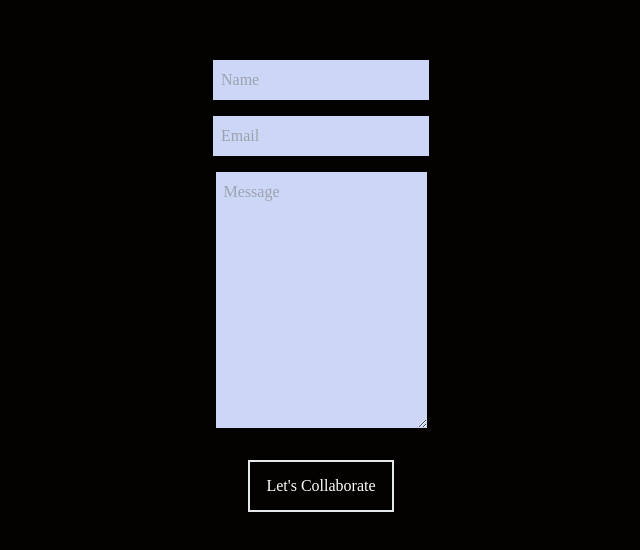
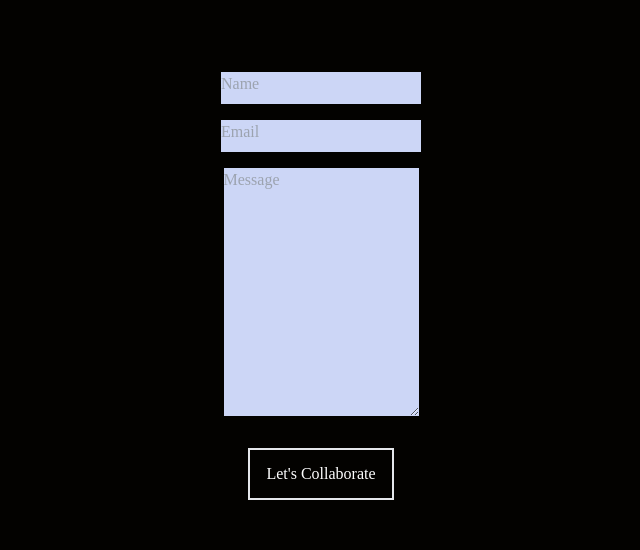
Before and after one commit to dbpl566/dbpl566.github.io, a React (Create React App) app: page / in a window 1280 px wide. Shown: the part 3298-3848 px from the top of the page, without its empty margins (319-959 px from the left). Built offline with nearby package versions, Linux system fonts and the light colour scheme.

Commit message:
pb of contact input + project h-screen

```diff
--- a/src/components/Contact.jsx
+++ b/src/components/Contact.jsx
@@ -19,9 +19,9 @@ const Contact = () => {
         </div>
       </div>
       <form method='POST' action="" className='w-full h-screen bg-[#030200] flex flex-col justify-center items-center p-4'>
-          <input className='bg-[#ccd6f6] p-2' type="text" placeholder='Name' name='name' />
-          <input className='my-4 p-2 bg-[#ccd6f6]' type="email" placeholder='Email' name='email' />
-          <textarea className='bg-[#ccd6f6] p-2' name="message" rows="10" placeholder='Message'></textarea>
+          <input className='bg-[#ccd6f6] pb-2' type="text" placeholder='Name' name='name' />
+          <input className='my-4 pb-2 bg-[#ccd6f6]' type="email" placeholder='Email' name='email' />
+          <textarea className='bg-[#ccd6f6] pb-2' name="message" rows="10" placeholder='Message'></textarea>
           <button className='text-white border-2 hover:bg-pink-600 hover:border-pink-600 px-4 py-3 my-8 mx-auto flex items-center'>Let's Collaborate</button>
       </form>
     </div>
--- a/src/components/Projects.jsx
+++ b/src/components/Projects.jsx
@@ -5,7 +5,7 @@ import Project3 from '../assets/Project3.jpg';
 
 const Projects = () => {
   return (
-    <div name='Projects' className='w-full md:h-screen bg-[#030200] text-gray-300'>
+    <div name='Projects' className='w-full h-screen bg-[#030200] text-gray-300'>
         <div className='max-w-[1000px] mx-auto p-4 flex flex-col justify-center w-full h-full'>
             <div className='pb-8 pl-4'>
                 <p className='text-4xl font-bold inline border-b-4 text-gray-300 border-pink-600'>
```
